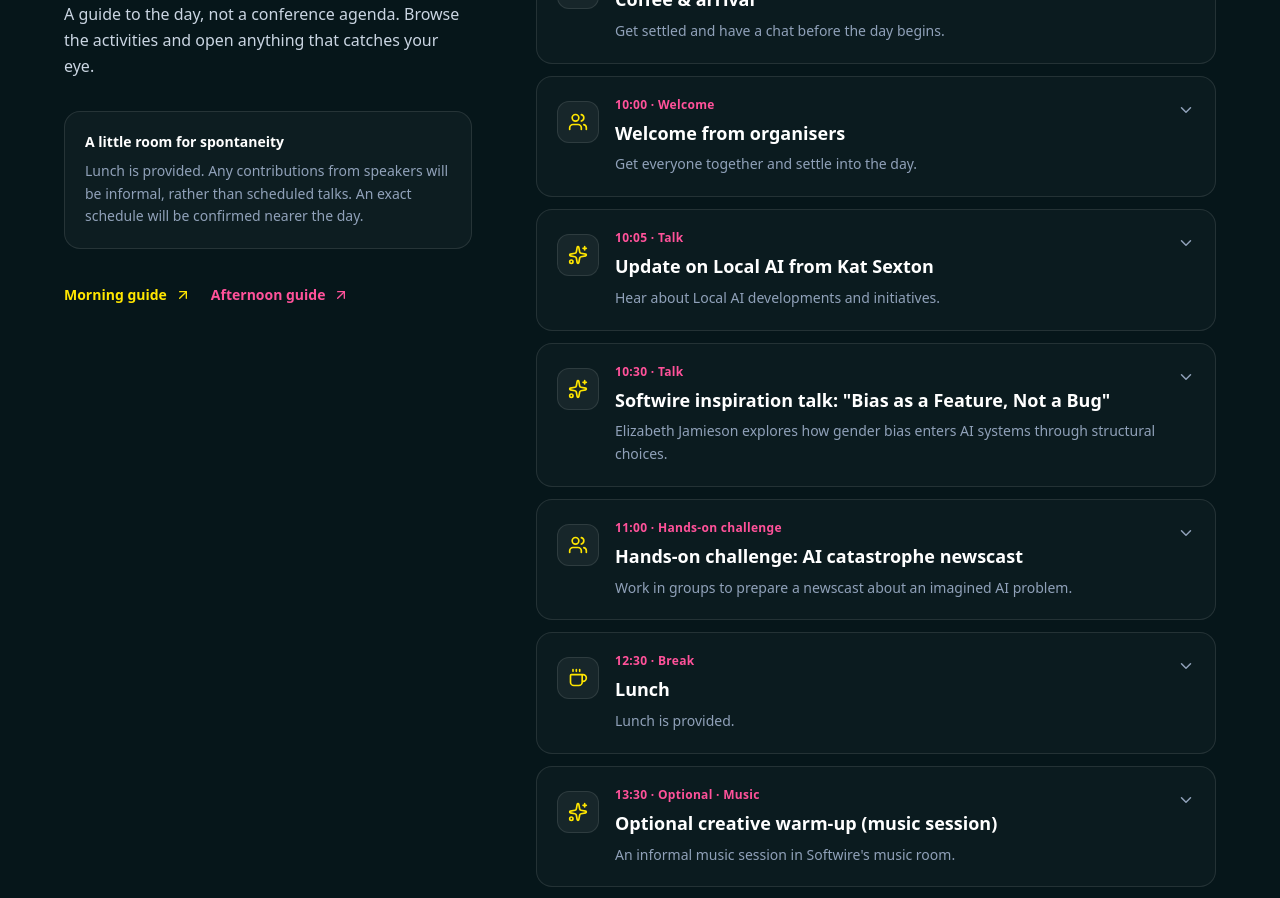
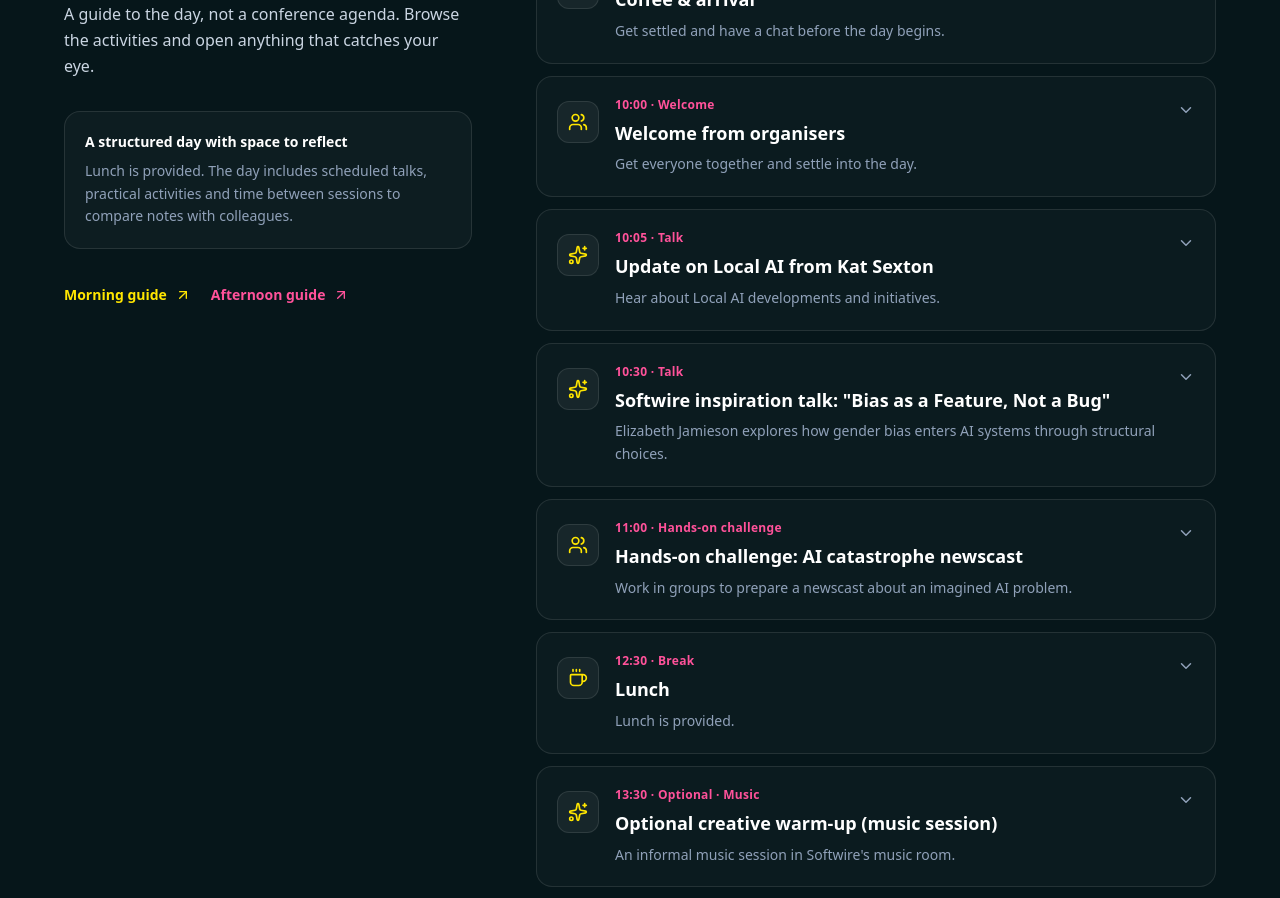
Before and after one commit to robbfox/localai, a Next.js app: page / in a window 1280 px wide. Shown: the part 1900-2798 px from the top of the page. Built offline with nearby package versions, Linux system fonts and the light colour scheme; a web font is replaced by a local one.

Commit message:
fix: update description in EventProgramme for clarity and detail

```diff
--- a/src/components/EventProgramme.tsx
+++ b/src/components/EventProgramme.tsx
@@ -40,11 +40,11 @@ export default function EventProgramme() {
               activities and open anything that catches your eye.
             </p>
             <div className="mt-8 rounded-2xl border border-white/10 bg-white/[0.03] p-5">
-              <p className="text-sm font-semibold text-white">A little room for spontaneity</p>
+              <p className="text-sm font-semibold text-white">A structured day with space to reflect</p>
               <p className="mt-2 text-sm leading-relaxed text-slate-400">
-                Lunch is provided. Any contributions from speakers will be
-                informal, rather than scheduled talks. An exact schedule
-                will be confirmed nearer the day.
+                Lunch is provided. The day includes scheduled talks, practical
+                activities and time between sessions to compare notes with
+                colleagues.
               </p>
             </div>
             <div className="mt-6 flex flex-wrap gap-5 text-sm">
```
